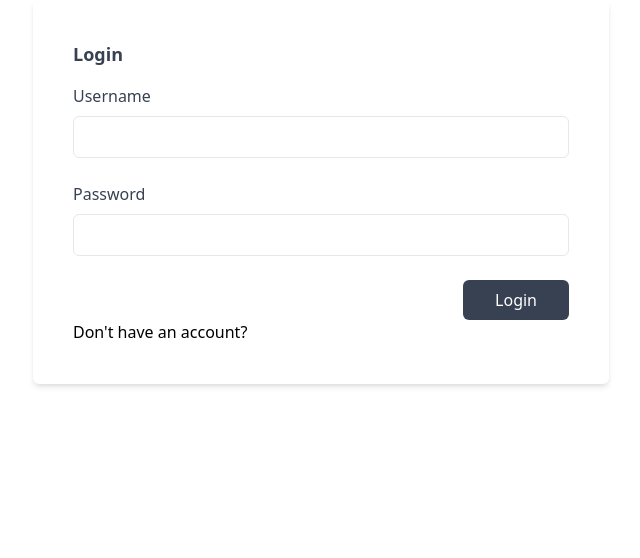
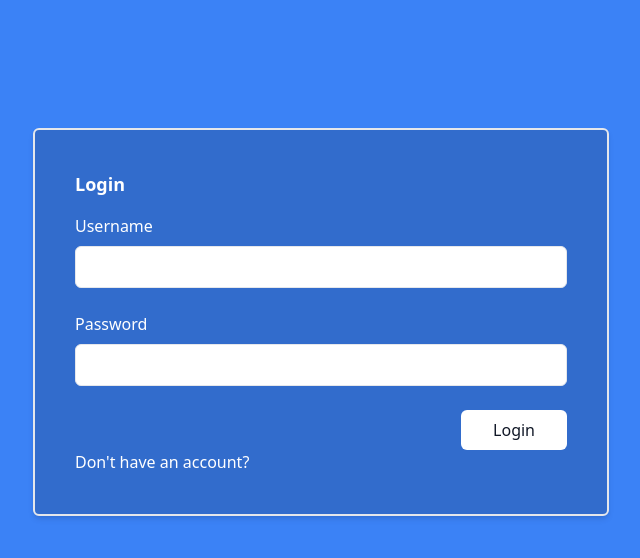
Before and after one commit to yunz-dev/spnw-api, a FastAPI app: template templates/login.html in a window 1280 px wide. Shown: the top 558 px of the page, without its empty margins (319-959 px from the left). Run offline with FastAPI, Linux system fonts and the light colour scheme; the template is opened without the code that fills it, so the values that code supplies are empty; parts of the project's set-up code (start-up, migrations or seed data) failed here and were passed over; some libraries are stand-ins or nearby versions.

Commit message:
fix: styling on login and signup to be more consistent

```diff
--- a/templates/login.html
+++ b/templates/login.html
@@ -13,15 +13,11 @@
       rel="stylesheet"
     />
   </head>
-  <body>
+  <body class="bg-blue-500 pt-32">
     <section
-      class="max-w-xl p-10 mx-auto bg-white rounded-md shadow-md dark:bg-gray-800"
+      class="max-w-xl p-10 mx-auto bg-gray-900 bg-opacity-20 rounded-md shadow-md border-2 rounded-md"
     >
-      <h2
-        class="text-lg font-semibold text-gray-700 capitalize dark:text-white"
-      >
-        Login
-      </h2>
+      <h2 class="text-lg font-semibold capitalize text-white">Login</h2>
 
       <form
         hx-post="/users/login"
@@ -31,15 +27,13 @@
       >
         <div class="grid grid-cols-1 gap-6 mt-4 sm:grid-cols-1">
           <div>
-            <label class="text-gray-700 dark:text-gray-200" for="username"
-              >Username</label
-            >
+            <label class="text-white" for="username">Username</label>
             <input
               id="username"
               name="username"
               required
               type="text"
-              class="block w-full px-4 py-2 mt-2 text-gray-700 bg-white border border-gray-200 rounded-md dark:bg-gray-800 dark:text-gray-300 dark:border-gray-600 focus:border-blue-400 focus:ring-blue-300 focus:ring-opacity-40 dark:focus:border-blue-300 focus:outline-none focus:ring"
+              class="block w-full px-4 py-2 mt-2 text-gray-900 bg-white border border-gray-200 rounded-md dark:bg-gray-800 dark:border-gray-600 focus:border-blue-400 focus:ring-blue-300 focus:ring-opacity-40 dark:focus:border-blue-300 focus:outline-none focus:ring"
             />
           </div>
 
@@ -55,15 +49,13 @@
           <!-- </div> -->
 
           <div>
-            <label class="text-gray-700 dark:text-gray-200" for="password"
-              >Password</label
-            >
+            <label class="text-white" for="password">Password</label>
             <input
               name="password"
               required
               id="password"
               type="password"
-              class="block w-full px-4 py-2 mt-2 text-gray-700 bg-white border border-gray-200 rounded-md dark:bg-gray-800 dark:text-gray-300 dark:border-gray-600 focus:border-blue-400 focus:ring-blue-300 focus:ring-opacity-40 dark:focus:border-blue-300 focus:outline-none focus:ring"
+              class="block w-full px-4 py-2 mt-2 text-gray-900 bg-white border border-gray-200 rounded-md dark:bg-gray-800 dark:border-gray-600 focus:border-blue-400 focus:ring-blue-300 focus:ring-opacity-40 dark:focus:border-blue-300 focus:outline-none focus:ring"
             />
           </div>
 
@@ -84,12 +76,12 @@
         <div class="flex justify-end mt-6">
           <button
             type="submit"
-            class="px-8 py-2.5 leading-5 text-white transition-colors duration-300 transform bg-gray-700 rounded-md hover:bg-gray-600 focus:outline-none focus:bg-gray-600"
+            class="px-8 py-2.5 leading-5 text-gray-900 transition-colors duration-300 transform bg-white rounded-md hover:bg-blue-100 focus:outline-none focus:bg-gray-600"
           >
             Login
           </button>
         </div>
-        <p class="text-left">
+        <p class="text-left text-white hover:text-gray-100">
           <a href="../register">Don't have an account?</a>
         </p>
       </form>
@@ -109,11 +101,16 @@
               // Update cookies with response data (e.g., accessToken and username)
               if (data.session_token) {
                 let date = new Date();
-                const day = 24 * 60 * 60 * 1000
-                const days_to_expire = 30
-                date.setTime(date.getTime() + (days_to_expire * day));
-                document.cookie = "session_token=" + data.session_token + "; "
-                                  + "expires=" + date.toUTCString() + ";";
+                const day = 24 * 60 * 60 * 1000;
+                const days_to_expire = 30;
+                date.setTime(date.getTime() + days_to_expire * day);
+                document.cookie =
+                  "session_token=" +
+                  data.session_token +
+                  "; " +
+                  "expires=" +
+                  date.toUTCString() +
+                  ";";
                 // localStorage.setItem("session_token", data.session_token);
               }
 
```
Also changed, not shown: templates/register.html (+14 -25 lines).
